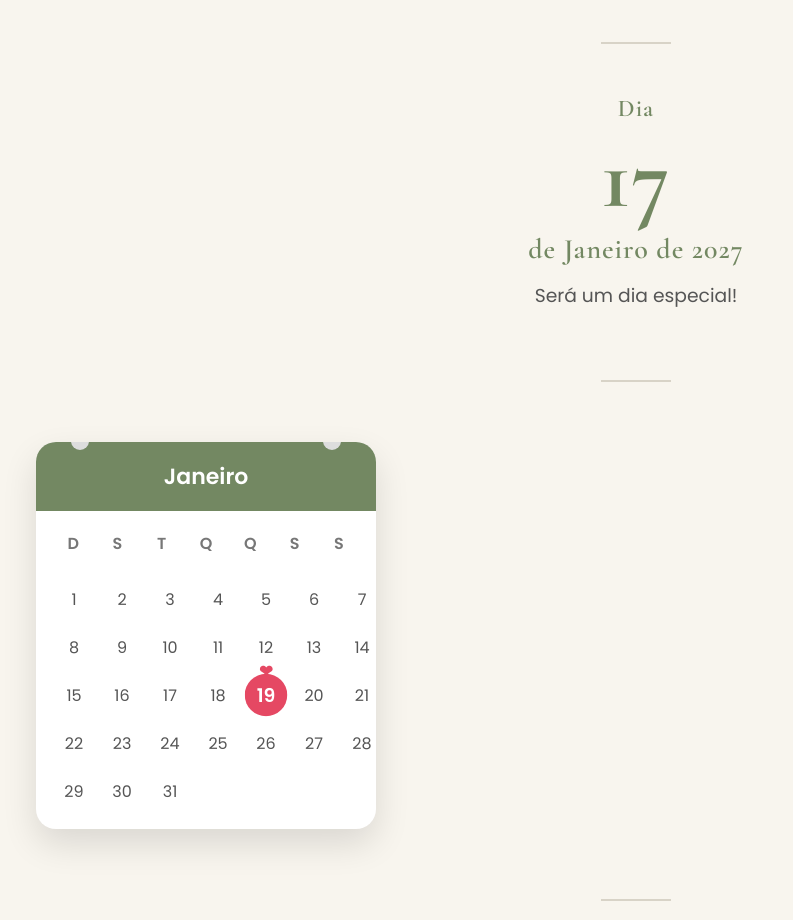
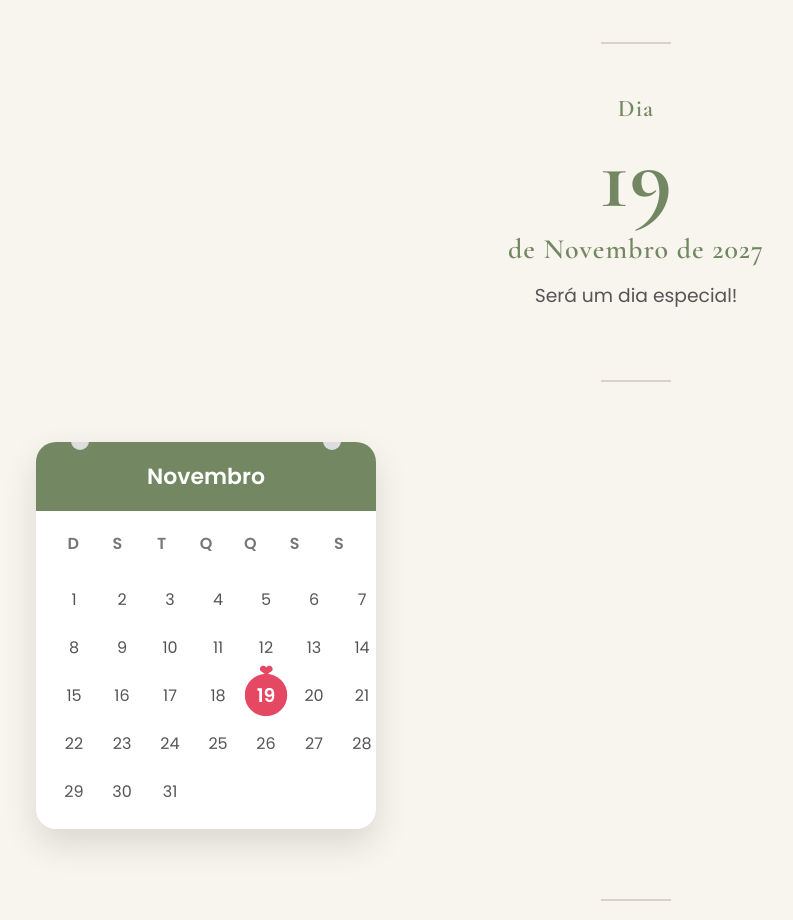
Before and after one commit to erickborges747-lang/Convite-allisom-e-valeria, a plain HTML site: page index.html in a window 1280 px wide. Shown: the part 1960-2880 px from the top of the page, without its empty margins (4-797 px from the left). Drawn offline with nearby package versions, Linux system fonts and the light colour scheme.

Commit message:
Atualiza convite

```diff
--- a/index.html
+++ b/index.html
@@ -104,11 +104,11 @@
 
         Dia
 
-        <strong>17</strong>
+        <strong>19</strong>
 
         <span>
 
-            de Janeiro de 2027
+            de Novembro de 2027
 
         </span>
 
@@ -130,7 +130,7 @@
 
 <div class="calendar-header">
 
-Janeiro
+Novembro
 
 </div>
 
```
